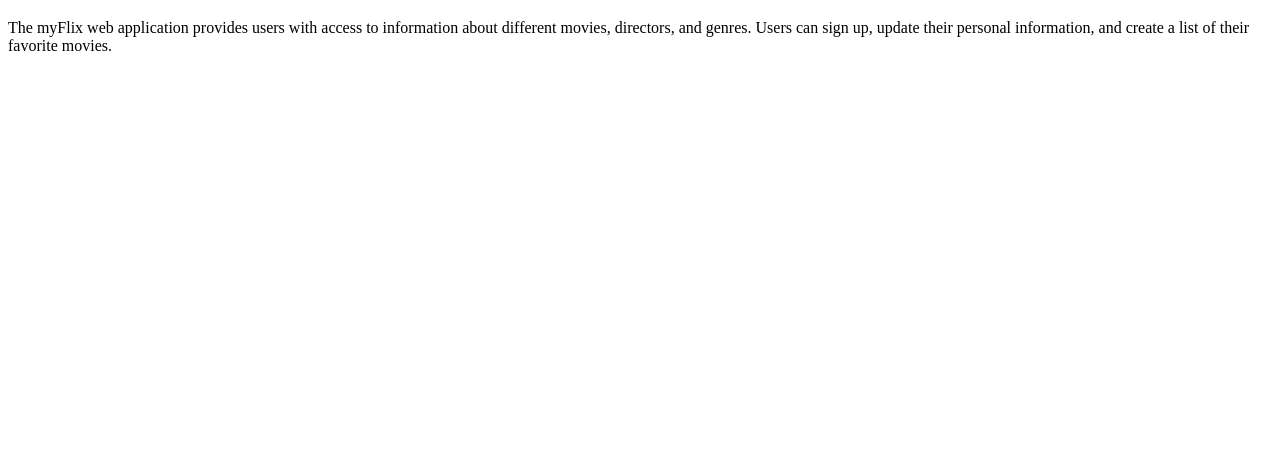
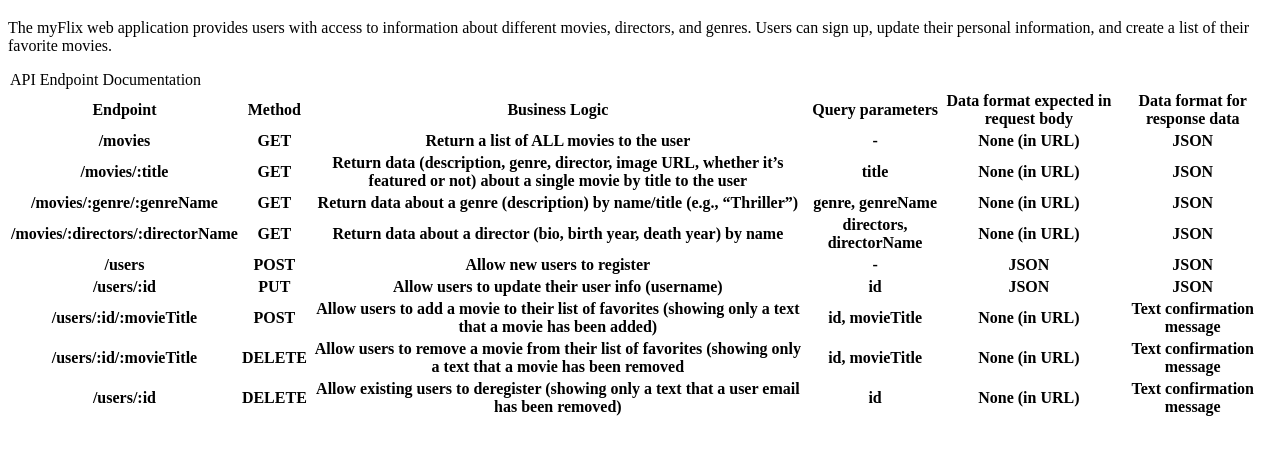
Before and after one commit to dinaspencer/movie_api, a website: page public/documentation.html in a window 1280 px wide. Shown: the part 61-516 px from the top of the page. Drawn offline with Linux system fonts and the light colour scheme.

Commit message:
Updated documentation.html with REST API endpoint data

```diff
--- a/public/documentation.html
+++ b/public/documentation.html
@@ -10,6 +10,90 @@
 application provides users with access to information about different
 movies, directors, and genres. Users can sign up, update their
 personal information, and create a list of their favorite movies.</p>
-
+<table>
+	<legend>API Endpoint Documentation</legend>
+	<thead>
+		<tr>
+			<th>Endpoint</th>
+			<th>Method</th>
+			<th>Business Logic</th>
+			<th>Query parameters</th>
+			<th>Data format expected in request body</th>
+			<th>Data format for response data</th>
+	</thead>
+	<tbody>
+		<tr>
+			<th>/movies</th>
+			<th>GET</th>
+			<th>Return a list of ALL movies to the user</th>
+			<th> - </th>
+			<th>None (in URL)</th>
+			<th>JSON</th>
+		</tr>
+		<tr>
+			<th>/movies/:title</th>
+			<th>GET</th>
+			<th>Return data (description, genre, director, image URL, whether it’s featured or not) about a single movie by title to the user</th>
+			<th>title</th>
+			<th>None (in URL)</th>
+			<th>JSON</th>
+		</tr>
+		<tr>
+			<th>/movies/:genre/:genreName</th>
+			<th>GET</th>
+			<th>Return data about a genre (description) by name/title (e.g., “Thriller”)</th>
+			<th>genre, genreName</th>
+			<th>None (in URL)</th>
+			<th>JSON</th>
+		</tr>
+		<tr>
+			<th>/movies/:directors/:directorName</th>
+			<th>GET</th>
+			<th>Return data about a director (bio, birth year, death year) by name</th>
+			<th>directors, directorName</th>
+			<th>None (in URL)</th>
+			<th>JSON</th>
+		</tr>
+		<tr>
+			<th>/users</th>
+			<th>POST</th>
+			<th>Allow new users to register</th>
+			<th> - </th>
+			<th>JSON</th>
+			<th>JSON</th>
+		</tr>
+		<tr>
+			<th>/users/:id</th>
+			<th>PUT</th>
+			<th>Allow users to update their user info (username)</th>
+			<th>id</th>
+			<th>JSON</th>
+			<th>JSON</th>
+		</tr>
+		<tr>
+			<th>/users/:id/:movieTitle</th>
+			<th>POST</th>
+			<th>Allow users to add a movie to their list of favorites (showing only a text that a movie has been added)</th>
+			<th>id, movieTitle</th>
+			<th>None (in URL)</th>
+			<th>Text confirmation message</th>
+		</tr>
+		<tr>
+			<th>/users/:id/:movieTitle</th>
+			<th>DELETE</th>
+			<th>Allow users to remove a movie from their list of favorites (showing only a text that a movie has been removed</th>
+			<th>id, movieTitle</th>
+			<th>None (in URL)</th>
+			<th>Text confirmation message</th>
+		</tr>
+		<tr>
+			<th>/users/:id</th>
+			<th>DELETE</th>
+			<th>Allow existing users to deregister (showing only a text that a user email has been removed)</th>
+			<th>id</th>
+			<th>None (in URL)</th>
+			<th>Text confirmation message</th>
+		</tr>
+</tbody>
     </body>
 		</html>
```
